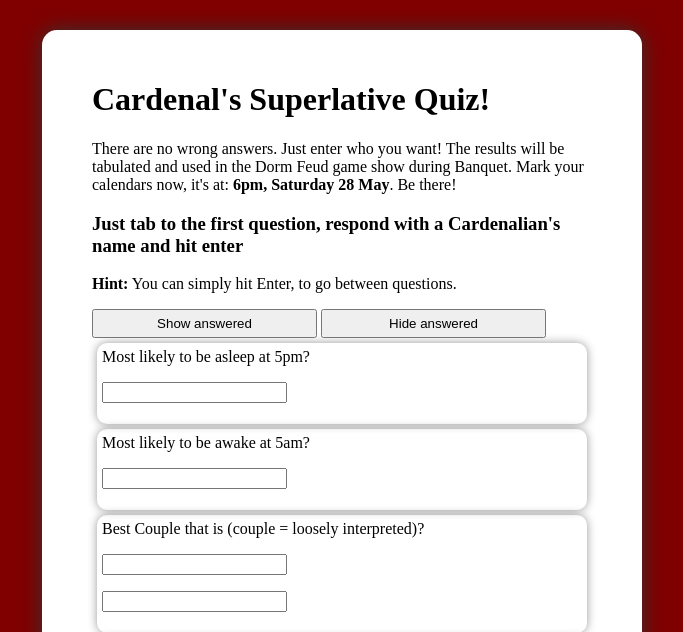
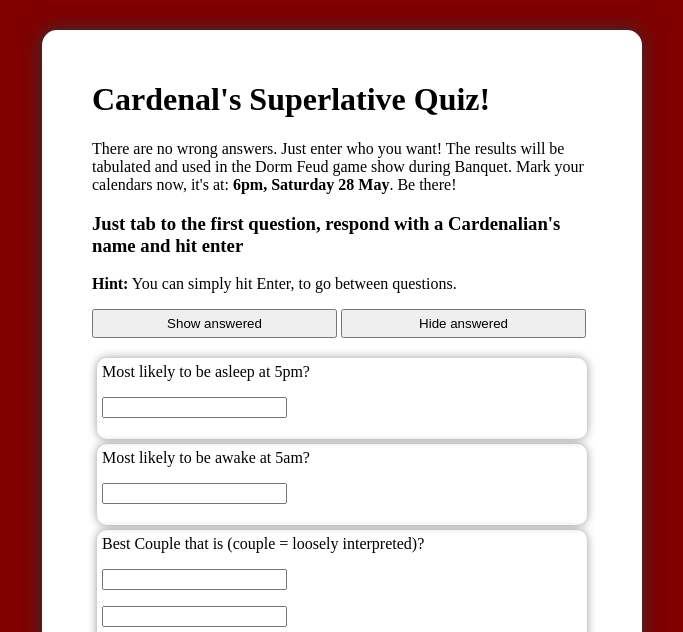
Before and after one commit to zahanm/superlatives-django, a Django app: template superlatives/survey/templates/survey.html in a window 1280 px wide. Shown: the top 632 px of the page, without its empty margins (166-849 px from the left). Run offline with Django 3.2, Linux system fonts and the light colour scheme; the template is opened without the code that fills it: values that come from a table or form of the project are taken from there, others are empty; data comes from the database, SQL or seed files in the repository; parts of the project's set-up code (start-up, migrations or seed data) failed here and were passed over.

Commit message:
css for buttons

```diff
--- a/superlatives/static/css/survey.css
+++ b/superlatives/static/css/survey.css
@@ -40,8 +40,9 @@ body {
 }
 
 .tbutton {
-  width: 225px;
+  width: 245px;
   padding: 5px;
+  margin-bottom: 15px;
 }
 
 /* http://css-tricks.com/snippets/css/css-box-shadow/ */
```
